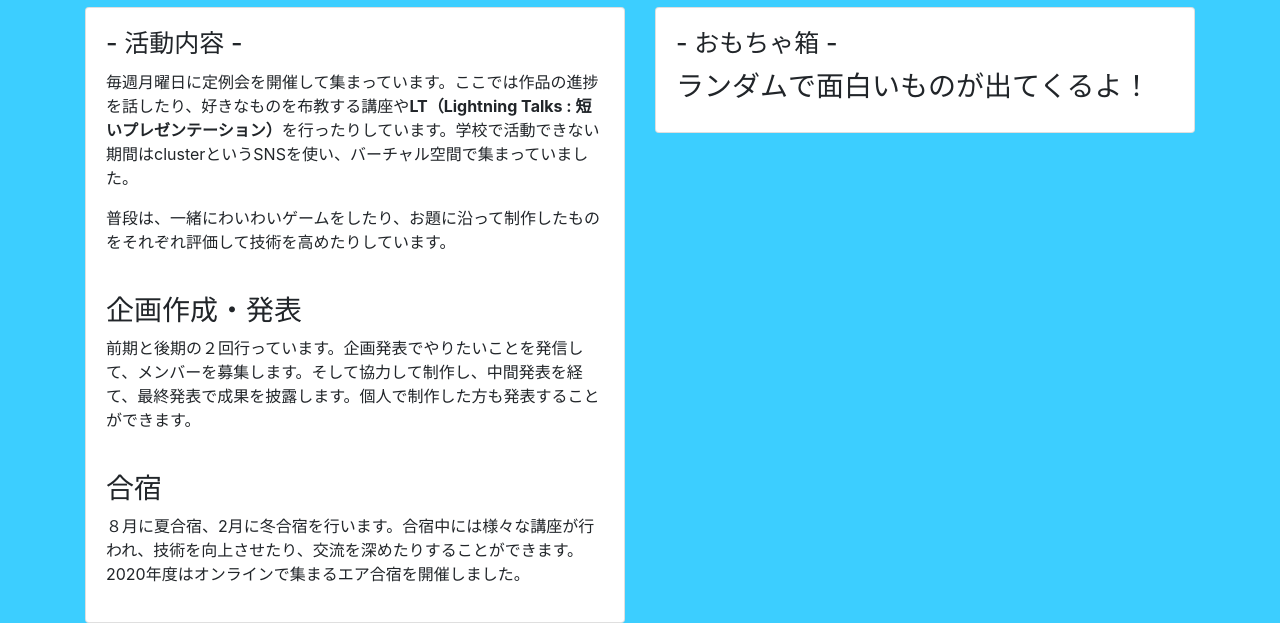
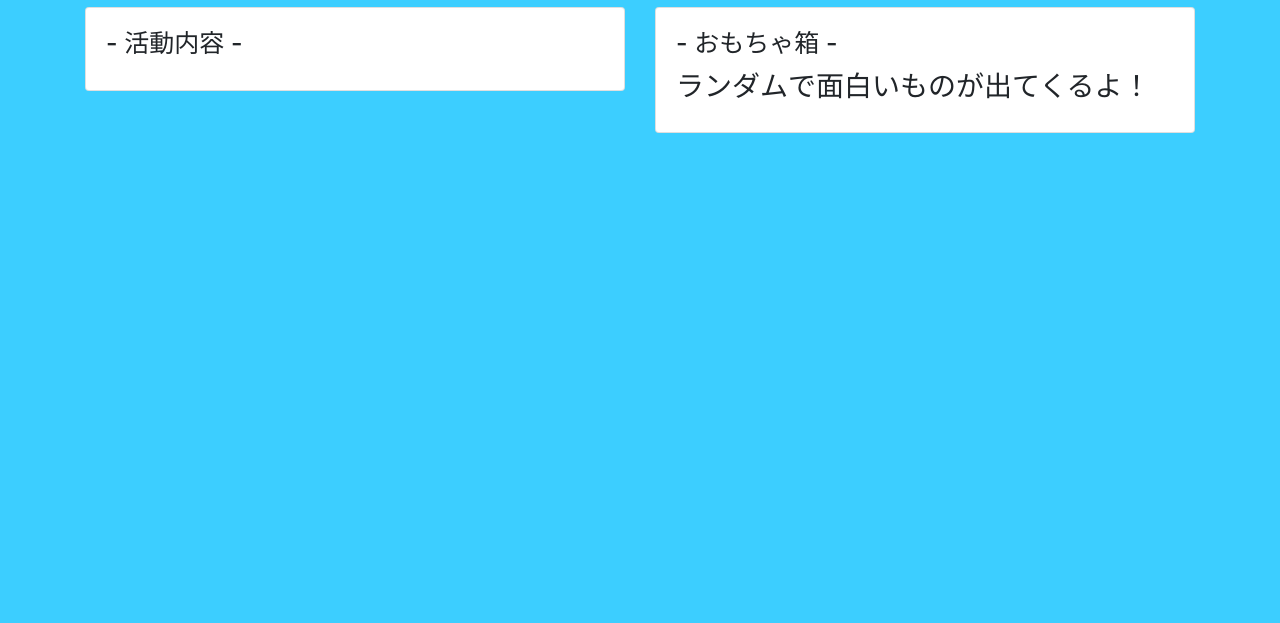
Before and after one commit to SIT-DigiCre/SIT-Digicre.github.io, a React (Create React App) app: page / in a window 1280 px wide. Shown: the part 1614-2237 px from the top of the page. After the commit the page ends 1747 px from the top, so only its background shows below. Built offline with nearby package versions, Linux system fonts and the light colour scheme.

Commit message:
Extracted 活動内容 stuff to ActivitiesBlock component

```diff
--- a/src/App.tsx
+++ b/src/App.tsx
@@ -3,6 +3,7 @@ import { Nav, Navbar, Container, Col, Row, Button, OverlayTrigger, Popover } fro
 import './App.css'
 import SlideViewer from './component/SlideViewer';
 import ContentBlock from './component/ContentBlock';
+import ActivitiesBlock from './component/ContentBlock';
 import ToyBox from './component/ToyBox';
 import { CarouselItem } from './common';
 import { Timeline } from 'react-twitter-widgets'
@@ -105,20 +106,9 @@ const App: React.FC<Props> = (props) => {
         </Row>
         <Row>
           <Col md={6} className="mt-5">
-            <ContentBlock
+            <ActivitiesBlock
               title={"活動内容"}
-            >
-              <p>毎週月曜日に定例会を開催して集まっています。ここでは作品の進捗を話したり、好きなものを布教する講座や<b>LT（Lightning Talks : 短いプレゼンテーション）</b>を行ったりしています。学校で活動できない期間はclusterというSNSを使い、バーチャル空間で集まっていました。</p>
-              <p>普段は、一緒にわいわいゲームをしたり、お題に沿って制作したものをそれぞれ評価して技術を高めたりしています。</p>
-              <br></br>
-              <h3>企画作成・発表</h3>
-              <p>前期と後期の２回行っています。企画発表でやりたいことを発信して、メンバーを募集します。そして協力して制作し、中間発表を経て、最終発表で成果を披露します。個人で制作した方も発表することができます。</p>
-              <br></br>
-              <h3>合宿</h3>
-              <p>８月に夏合宿、2月に冬合宿を行います。合宿中には様々な講座が行われ、技術を向上させたり、交流を深めたりすることができます。2020年度はオンラインで集まるエア合宿を開催しました。</p>
-            {/*HTMLを直書きするのはかなり品がないと私も思うが、可読性を犠牲にtextに以上の文を一行で書くという私の邪悪な代案よりかはマシだと思いたい*/}
-            {/*上記の文は別のスクリプトに書いてここ（app.tsx）の処理は一文で済ませたいですね。未来の自分がなんとかしてくれるでしょう。 */}
-            </ContentBlock>
+            />
           </Col>
           <Col md={6} className="mt-5">
             <ContentBlock
--- a/src/component/ToyBox.tsx
+++ b/src/component/ToyBox.tsx
@@ -1,6 +1,4 @@
 import React from 'react';
-import { Card } from 'react-bootstrap';
-import ContentBlock from './ContentBlock';
 
 const ToyBox: React.FC<Props> = (props) => {
   return (
```
